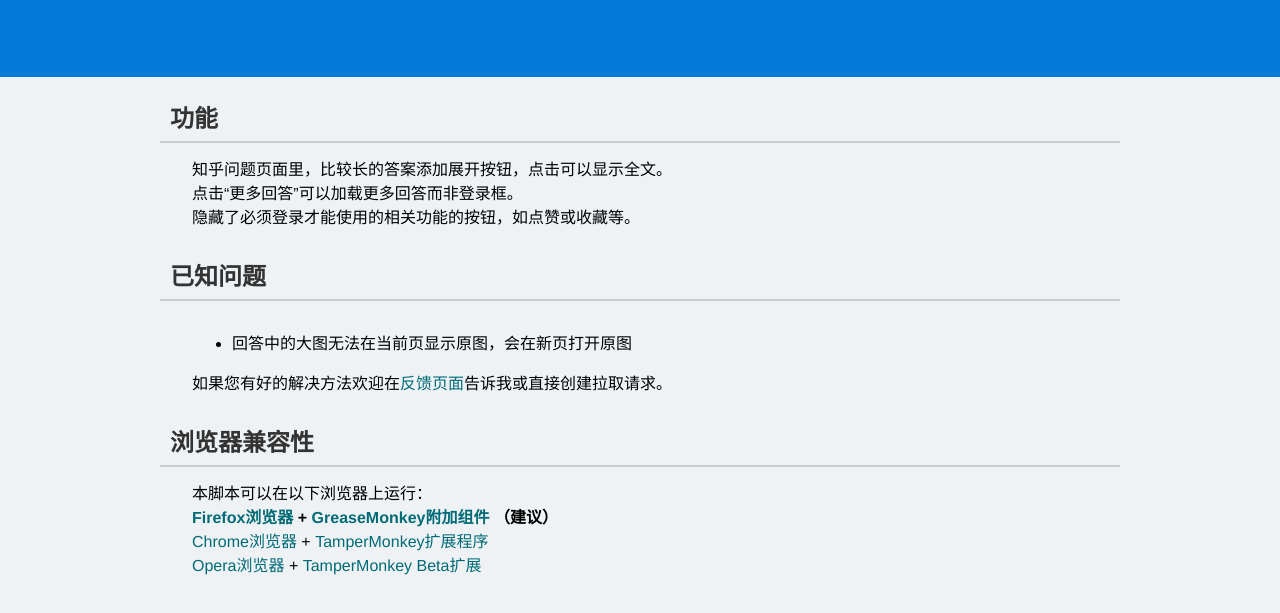
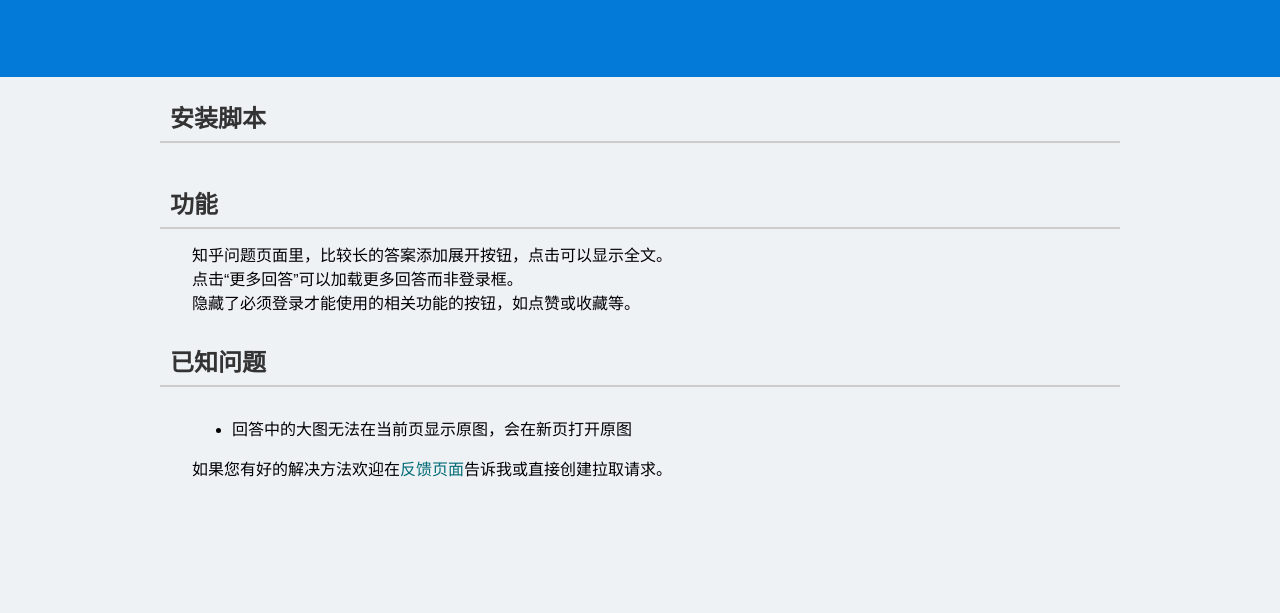
Before and after one commit to tiansh/us-else, a plain HTML site: page zhihu_visitor/index.html in a window 1280 px wide. Shown: the part 323-936 px from the top of the page. After the commit the page ends 850 px from the top, so only its background shows below. Drawn offline with Linux system fonts and the light colour scheme; grey boxes are pictures that could not be loaded.

Commit message:
更新介绍网页，使用 us-guide/install.html

```diff
--- a/zhihu_visitor/index.html
+++ b/zhihu_visitor/index.html
@@ -40,6 +40,14 @@
       </div>
     </header>
 
+    <h3>安装脚本</h3>
+    <div class="in">
+      <div class="p">
+        <iframe id="guide" height="0" style="display: block;width: 100%; border: none;" src="https://tiansh.github.io/us-guide/install.html#name=%E7%9F%A5%E4%B9%8E%E5%85%8D%E7%99%BB%E5%BD%95&installurl=https://tiansh.github.io/us-else/zhihu_visitor/Zhihu_Visitor.user.js&description=%E6%9F%A5%E7%9C%8B%E5%AE%8C%E6%95%B4%E7%9A%84%E5%9B%9E%E7%AD%94%E8%80%8C%E6%97%A0%E9%9C%80%E6%B3%A8%E5%86%8C%E7%99%BB%E5%BD%95&author=tiansh&version=2.1&supporturl=https://github.com/tiansh/us-else/issues&homepageurl=https://tiansh.github.io/us-else/zhihu_visitor/&compatible=firefox+greasemonkey&compatible=chrome+tampermonkey&&compatible=opera+tampermonkey&color=#EEF2F5,#000,#026B76,#298BD8,#fff"></iframe>
+        <script>window.addEventListener('message', function (e) { if (e.origin === 'https://tiansh.github.io') try { document.getElementById('guide').height = JSON.parse(e.data).installheight } catch (ex) { } }, false);</script>
+      </div>
+    </div>
+
     <h3>功能</h3>
     <div class="in">
       <div class="p">
@@ -57,16 +65,6 @@
       <div class="p">如果您有好的解决方法欢迎在<a href="https://github.com/tiansh/us-else/issues" target="_blank">反馈页面</a>告诉我或直接创建拉取请求。</div>
     </div>
 
-    <h3>浏览器兼容性</h3>
-    <div class="in">
-      <div class="p">
-        本脚本可以在以下浏览器上运行：<br />
-        <strong><a href="http://www.mozilla.org/en-US/firefox/all/#zh-CN">Firefox浏览器</a> + <a href="https://addons.mozilla.org/zh-CN/firefox/addon/greasemonkey/">GreaseMonkey附加组件</a> （建议）</strong><br />
-        <a href="https://www.google.com/intl/zh-CN/chrome/browser/?standalone=1">Chrome浏览器</a> + <a href="https://chrome.google.com/webstore/detail/tampermonkey/dhdgffkkebhmkfjojejmpbldmpobfkfo?hl=zh-CN">TamperMonkey扩展程序</a><br />
-        <a href="http://www.opera.com/zh-cn">Opera浏览器</a> + <a href="https://addons.opera.com/zh-cn/extensions/details/tampermonkey-beta/">TamperMonkey Beta扩展</a>
-      </div>
-    </div>
-
   </div>
 </body>
 </html>
```
